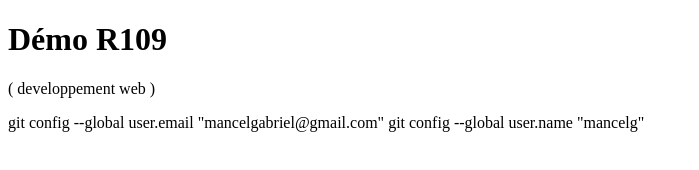
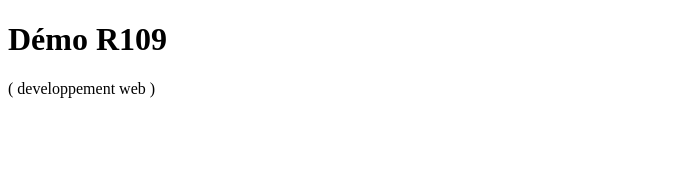
Before and after one commit to mancelg/R109, a plain HTML site: page index.html in a window 1280 px wide. Shown: the whole page, without its empty margins (0-699 px from the left). Drawn offline with Linux system fonts and the light colour scheme.

Commit message:
first commit

```diff
--- a/index.html
+++ b/index.html
@@ -10,5 +10,3 @@
     <p>( developpement web )</p>
 </body>
 </html>
-git config --global user.email "mancelgabriel@gmail.com"
-git config --global user.name "mancelg"
```
